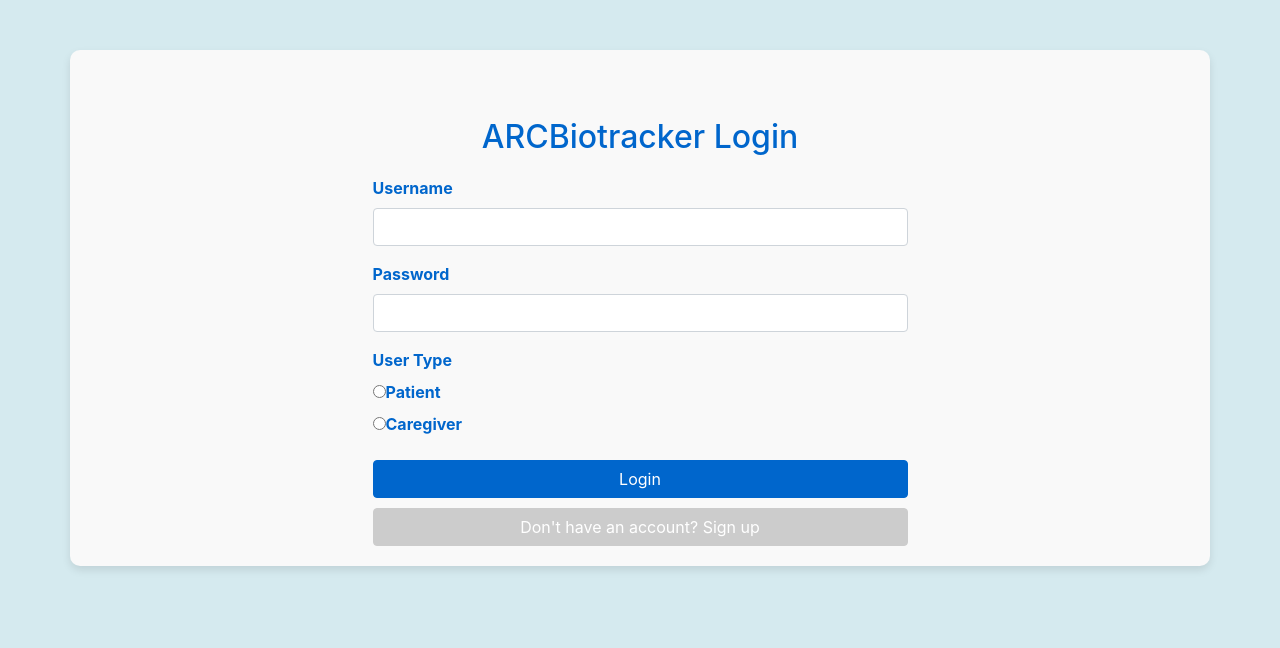
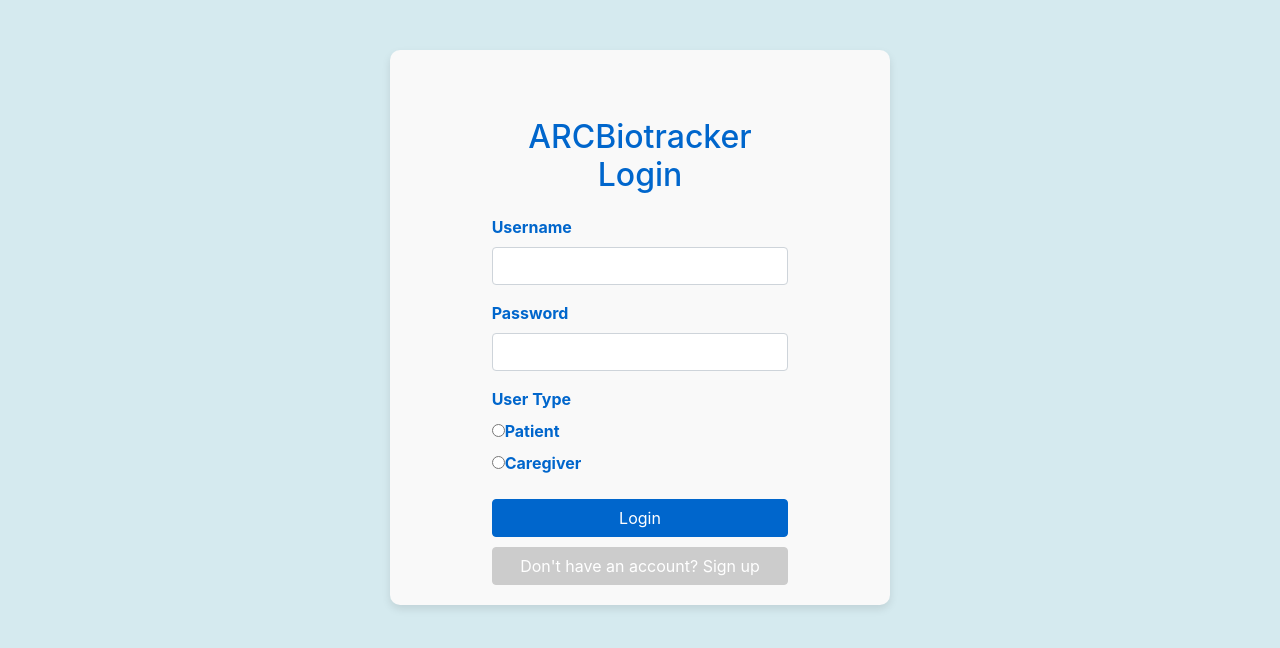
Before and after one commit to alex7cline/ARCAngels, a Flask app: page / in a window 1280 px wide. Shown: the top 648 px of the page. Run offline with Flask 3, Linux system fonts and the light colour scheme; some libraries are stand-ins or nearby versions.

Commit message:
changed login size

```diff
--- a/templates/login.html
+++ b/templates/login.html
@@ -23,6 +23,7 @@
             border-radius: 10px;
             box-shadow: 0 4px 8px rgba(0, 0, 0, 0.1);
             margin-top: 50px;
+            max-width: 500px;
         }
 
         h2 {
@@ -67,7 +68,7 @@
 <body>
     <div class="container">
         <div class="row mt-5">
-            <div class="col-md-6 offset-md-3">
+            <div class="col-md-8 offset-md-2"> <!-- Reduced to 8 columns with 2-column offset on either side -->
                 <h2>ARCBiotracker Login</h2>
                 {% if message %}
                     <div class="alert alert-danger">{{ message }}</div>
```
